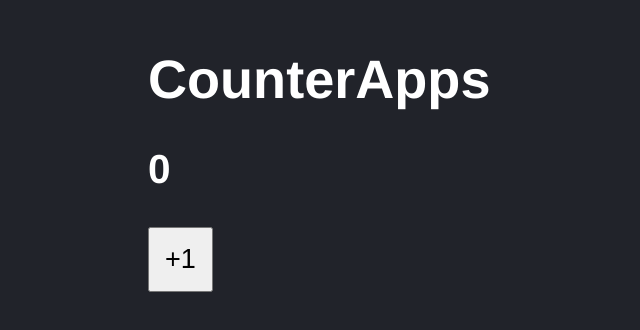
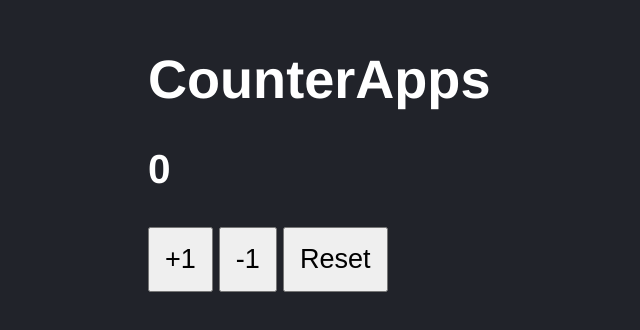
Before and after one commit to physiodevapp/react-zero-to-expert, a React (Vite) app in the folder 03-counter-app-vite/: page / in a window 1280 px wide. Shown: the part 136-466 px from the top of the page, without its empty margins (0-640 px from the left). Built offline with nearby package versions, Linux system fonts and the light colour scheme.

Commit message:
handleAdd, handle Substract, handleReset

```diff
--- a/03-counter-app-vite/src/CounterApp.jsx
+++ b/03-counter-app-vite/src/CounterApp.jsx
@@ -3,19 +3,37 @@ import PropTypes from 'prop-types';
 
 function CounterApp({ value }) {
 
+  console.log('render');
+
   const [count, setCount] = useState(value)
 
-  const handleClick = () => {
+  const handleCounter = (key) => {
     // setCount(count + 1)
-    setCount((prevCount) => prevCount + 1)
+    switch (key) {
+      case 1:
+        setCount((prevCount) => prevCount + 1);
+        break;
+      case -1:
+        setCount((prevCount) => prevCount - 1);
+      break;
+      default:
+        setCount(value);
+        break;
+    }
   }
 
   return (
     <>
       <h1>CounterApps</h1>
       <h2> {count} </h2>
-      <button onClick={handleClick}>
+      <button onClick={() => handleCounter(1)}>
         +1
+      </button>
+      <button onClick={() => handleCounter(-1)}>
+        -1
+      </button>
+      <button onClick={() => handleCounter()}>
+        Reset
       </button>
     </>
   )
--- a/03-counter-app-vite/src/styles.css
+++ b/03-counter-app-vite/src/styles.css
@@ -10,4 +10,5 @@ body {
 button {
   padding: 15px;
   font-size: 1.3rem;
+  margin-right: 6px;
 }
```
